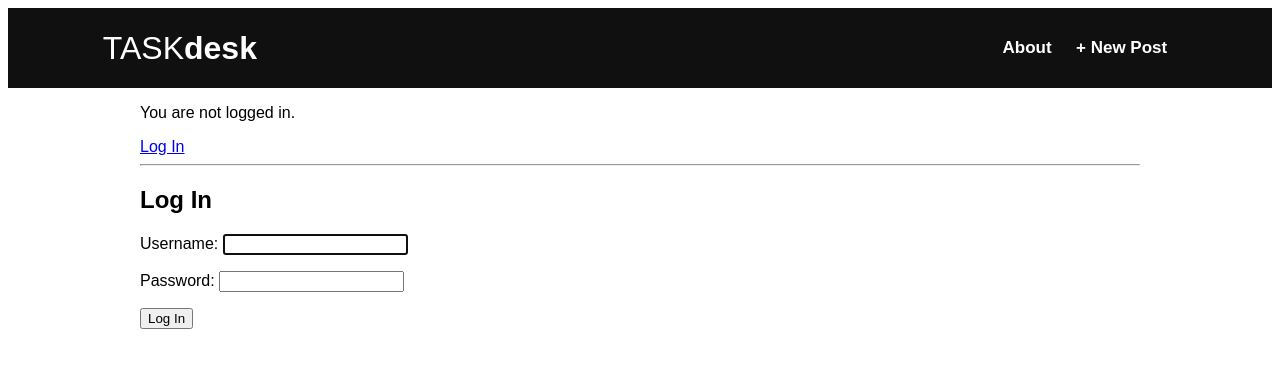
After one commit to KirylDorakh/SkillFactoryTaskDesk, a Django app: page /accounts/login/ in a window 1280 px wide. The commit adds this page. Shown: the top 368 px of the page. Run offline with Django 4.2, Linux system fonts and the light colour scheme.

Commit message:
Login and Logout

```diff
--- a/config/settings.py
+++ b/config/settings.py
@@ -137,3 +137,8 @@ STATICFILES_DIRS = [
 # https://docs.djangoproject.com/en/4.0/ref/settings/#default-auto-field
 
 DEFAULT_AUTO_FIELD = 'django.db.models.BigAutoField'
+
+
+# Registration
+LOGIN_REDIRECT_URL = 'home'
+LOGOUT_REDIRECT_URL = 'home'
--- a/config/urls.py
+++ b/config/urls.py
@@ -3,6 +3,10 @@ from django.urls import path, include
 
 urlpatterns = [
     path('admin/', admin.site.urls),
+    # bulletin board
     path('pages/', include('django.contrib.flatpages.urls')),
     path('', include('posts.urls')),
+
+    # accounts
+    path('accounts/', include('django.contrib.auth.urls'))
 ]
--- a/posts/views.py
+++ b/posts/views.py
@@ -21,7 +21,7 @@ class PostDetailView(DetailView):
 class PostCreateView(CreateView):
     model = Post
     template_name = 'post_new.html'
-    fields = ['__all__']
+    fields = ['title', 'body', 'category', 'author']
 
 
 class PostUpdateView(UpdateView):
--- a/static/css/style.css
+++ b/static/css/style.css
@@ -134,3 +134,7 @@ main {
 .back:hover{
     color:red
 }
+
+.login{
+
+}
--- a/templates/base.html
+++ b/templates/base.html
@@ -2,7 +2,7 @@
 <html lang="en">
 <head>
     {% load static %}
-{#    <link href="https://fonts.googleapis.com/css?family=Source+Sans+Pro:400" rel="stylesheet">#}
+    {#    <link href="https://fonts.googleapis.com/css?family=Source+Sans+Pro:400" rel="stylesheet">#}
     <link href="{% static 'css/style.css' %}" rel="stylesheet">
 
     <meta charset="UTF-8">
@@ -35,6 +35,16 @@
         </div>
     </header>
     <main>
+        <div class="login">
+            {% if user.is_authenticated %}
+                <p>Hi {{ user.username }}</p>
+                <p><a href="{% url 'logout' %}">Log out</a></p>
+            {% else %}
+                <p>You are not logged in.</p>
+                <a href="{%url 'login'%}">Log In</a>
+            {% endif %}
+        </div>
+        <hr>
         {% block content %}
         {% endblock content %}
     </main>
--- /dev/null
+++ b/templates/registration/login.html
@@ -0,0 +1,14 @@
+{% extends 'base.html' %}
+
+{% block title %}
+    Log In
+{% endblock title %}
+
+{% block content %}
+    <h2>Log In</h2>
+    <form method="post">
+        {% csrf_token %}
+        {{ form.as_p }}
+        <button type="submit">Log In</button>
+    </form>
+{% endblock content %}
```
Also changed, not shown: db.sqlite3.
